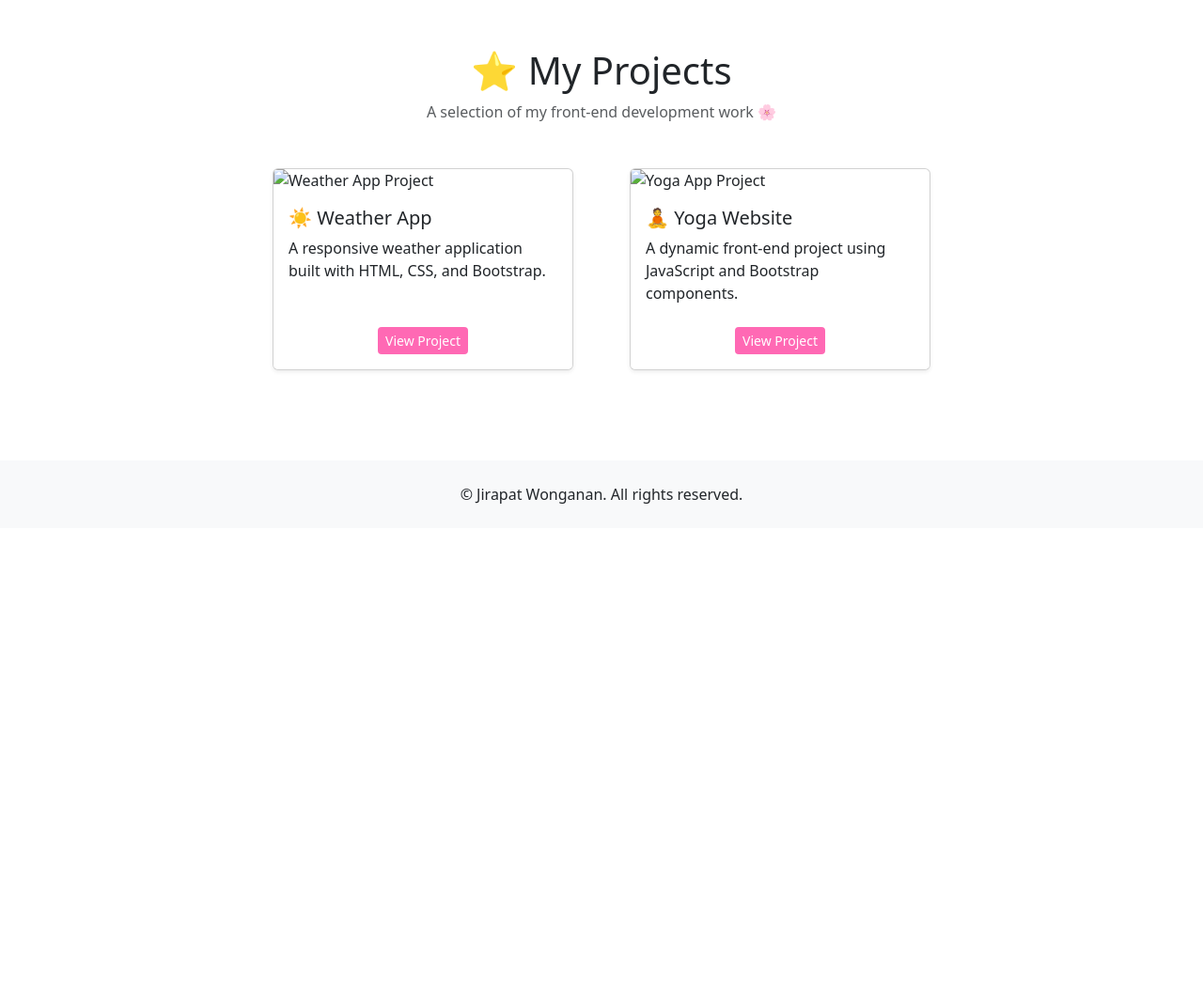
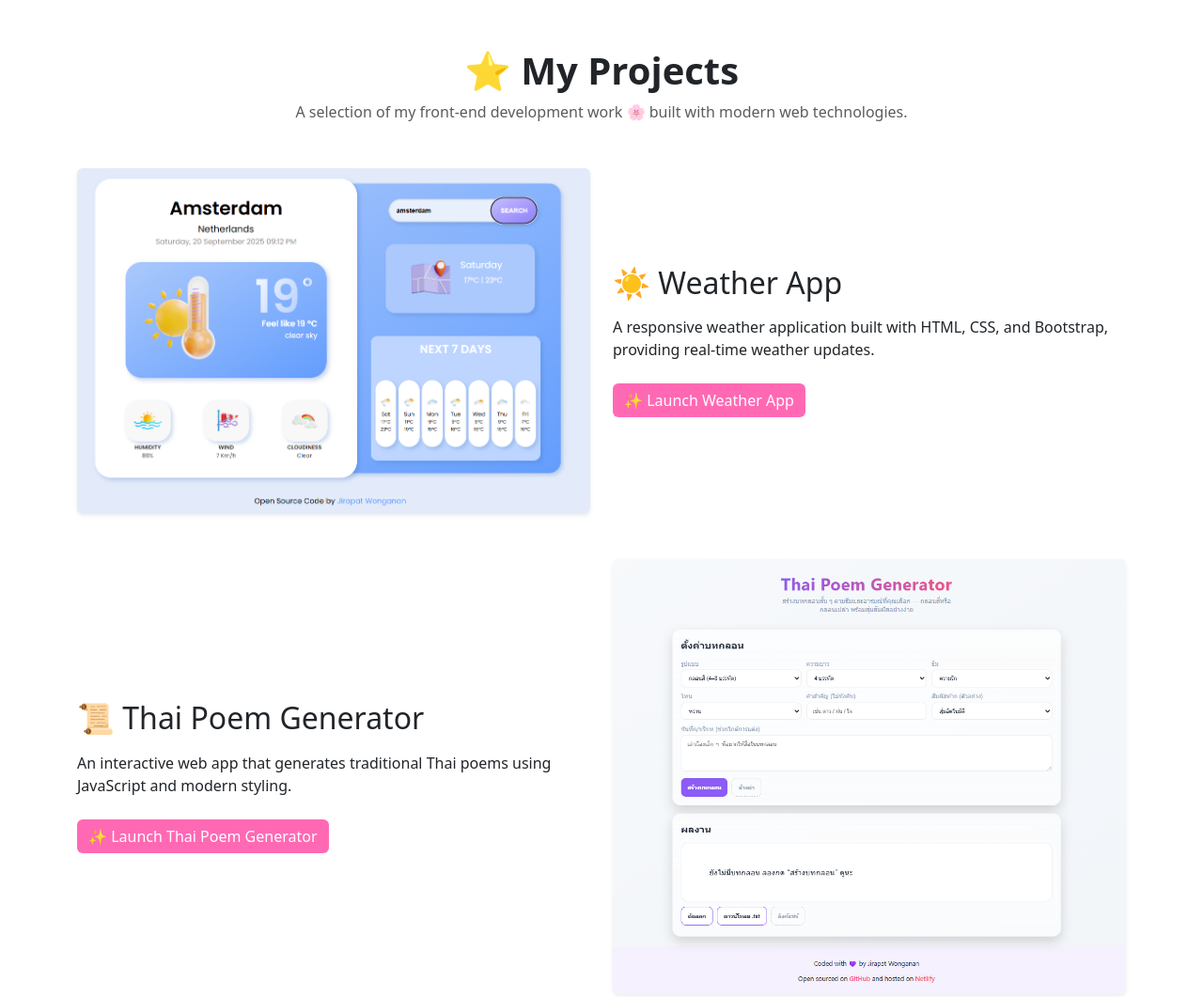
Before and after one commit to Jiraphat99/Portfolio_v.1, a website: page index.html in a window 1280 px wide. Shown: the part 413-1474 px from the top of the page at 94% size. Before the commit the page ends 975 px from the top, so only its background shows below. Drawn offline with nearby package versions, Linux system fonts and the light colour scheme.

Commit message:
Fixed footer position, added images,

```diff
--- a/index.html
+++ b/index.html
@@ -54,7 +54,7 @@
     />
     <link rel="stylesheet" href="/src/style.css" />
   </head>
-  <body>
+  <body class="d-flex flex-column min-vh-100">
     <!-- Navbar -->
     <nav
       class="navbar navbar-expand-lg bg-white shadow-sm sticky-top"
@@ -124,74 +124,69 @@
       </div>
     </section>
 
-    <!-- Projects Section -->
-    <section class="container py-5">
-      <div class="text-center mb-5">
-        <h1>⭐ My Projects</h1>
+    <main class="container py-5">
+      <header class="text-center mb-5">
+        <h1 class="fw-bold">⭐ My Projects</h1>
         <p class="text-muted">
-          A selection of my front-end development work 🌸
+          A selection of my front-end development work 🌸 built with modern web
+          technologies.
         </p>
+      </header>
+
+      <!-- Project 1: Weather App -->
+      <div class="row align-items-center mb-5">
+        <div class="col-md-6">
+          <img
+            src="/images/weatherapp.png"
+            class="img-fluid rounded shadow-sm"
+            alt="Weather App preview"
+          />
         </div>
-
-      <div class="row g-4 justify-content-center">
-        <!-- Project Card 1 -->
-        <div class="col-sm-6 col-lg-4 d-flex justify-content-center">
-          <div class="card h-100 shadow-sm" style="max-width: 320px">
-            <img
-              src="/images/weather.png"
-              class="card-img-top img-fluid"
-              alt="Weather App Project"
-            />
-            <div class="card-body">
-              <h5 class="card-title">☀️ Weather App</h5>
-              <p class="card-text">
+        <div class="col-md-6">
+          <h2 class="mb-3">☀️ Weather App</h2>
+          <p>
             A responsive weather application built with HTML, CSS, and
-                Bootstrap.
+            Bootstrap, providing real-time weather updates.
           </p>
-            </div>
-            <div class="card-footer text-center bg-white border-0 pb-3">
-              <a
-                href="#"
-                class="btn btn-pink btn-sm"
-                aria-label="View Weather App Project"
-                >View Project</a
-              >
+          <div class="mt-4">
+            <a href="#" class="btn btn-pink">✨ Launch Weather App</a>
           </div>
         </div>
       </div>
 
-        <!-- Project Card 2 -->
-        <div class="col-sm-6 col-lg-4 d-flex justify-content-center">
-          <div class="card h-100 shadow-sm" style="max-width: 320px">
+      <!-- Project 2: Thai Poem Generator (swapped) -->
+      <div class="row align-items-center mb-5 flex-md-row-reverse">
+        <div class="col-md-6">
           <img
-              src="/images/yoga.png"
-              class="card-img-top img-fluid"
-              alt="Yoga App Project"
+            src="/images/thai_poem_generator.png"
+            class="img-fluid rounded shadow-sm"
+            alt="Thai Poem Generator preview"
           />
-            <div class="card-body">
-              <h5 class="card-title">🧘 Yoga Website</h5>
-              <p class="card-text">
-                A dynamic front-end project using JavaScript and Bootstrap
-                components.
+        </div>
+        <div class="col-md-6">
+          <h2 class="mb-3">📜 Thai Poem Generator</h2>
+          <p>
+            An interactive web app that generates traditional Thai poems using
+            JavaScript and modern styling.
           </p>
-            </div>
-            <div class="card-footer text-center bg-white border-0 pb-3">
-              <a
-                href="#"
-                class="btn btn-pink btn-sm"
-                aria-label="View Yoga Website Project"
-                >View Project</a
-              >
+          <div class="mt-4">
+            <a href="#" class="btn btn-pink">✨ Launch Thai Poem Generator</a>
           </div>
         </div>
       </div>
+    </main>
+
+    <!-- Load More Button -->
+    <div class="text-center my-5">
+      <button class="btn btn-primary px-4 py-2 rounded-pill shadow-sm btn-pink">
+        <a href="projects.html">🌷 Load more projects</a>
+      </button>
     </div>
-    </section>
 
     <!-- Footer -->
-    <footer class="bg-light text-center py-4 mt-5">
+    <footer class="bg-light text-center py-4 mt-auto">
       <p class="mb-0">
-        © <span id="year"></span> Jirapat Wonganan. All rights reserved.
+        © <span id="year"></span> Jirapat Wonganan. All Rights Reserved.
       </p>
     </footer>
 
--- a/src/style.css
+++ b/src/style.css
@@ -2,6 +2,11 @@
   background-color: #ff69b4 !important;
   color: #fff !important;
   border: none !important;
+}
+
+.btn-pink a {
+  color: #fff !important;
+  text-decoration: none !important;
 }
 
 .btn-pink:hover,
```
Also changed, not shown: about.html (+8 -2 lines), contact.html (+3 -3 lines), projects.html (+65 -65 lines), images/business_ai_generator.png (added), images/thai_poem_generator.png (added), images/weatherapp.png (added), images/worldclock.png (added). Lines whose indentation alone changed are shown as unchanged.
